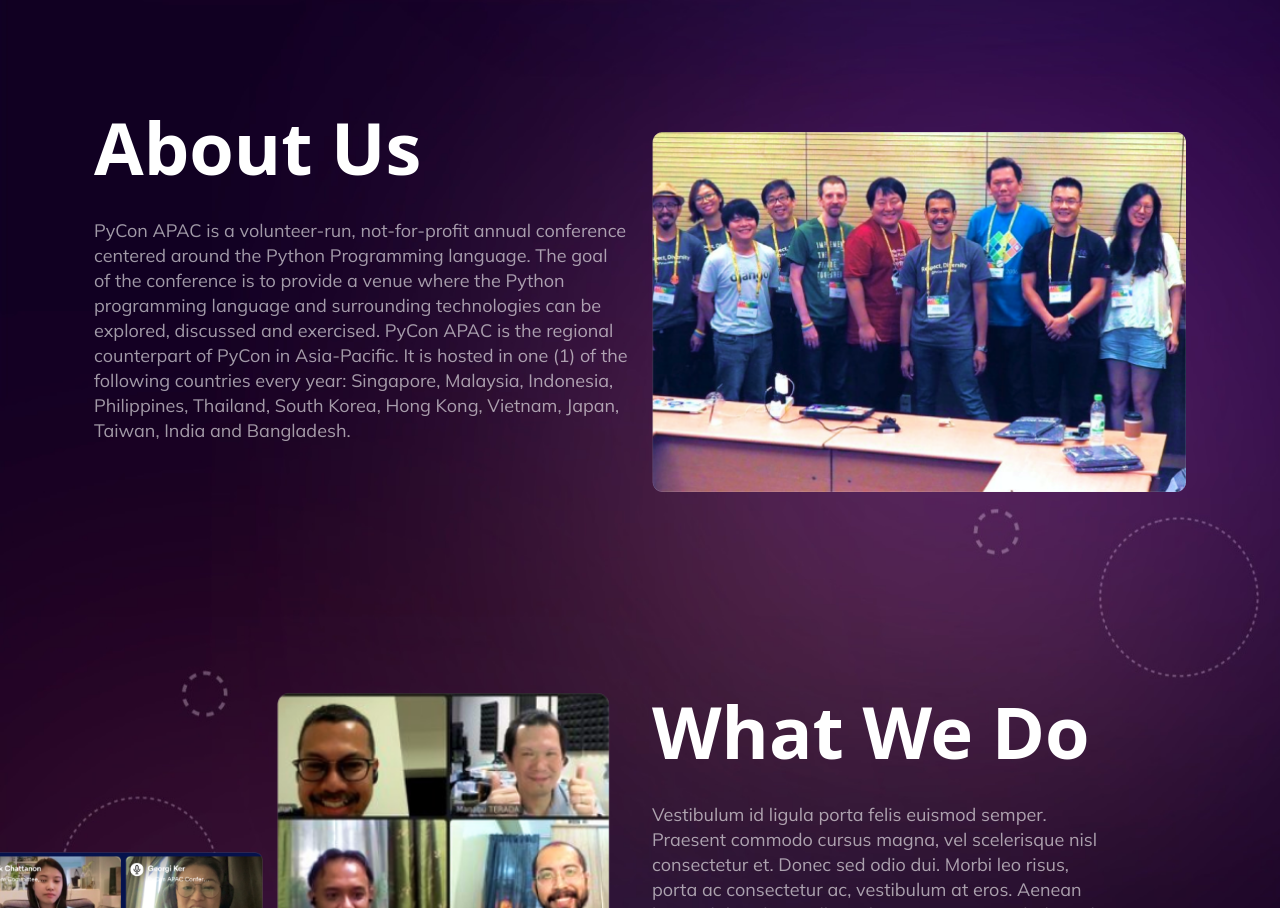
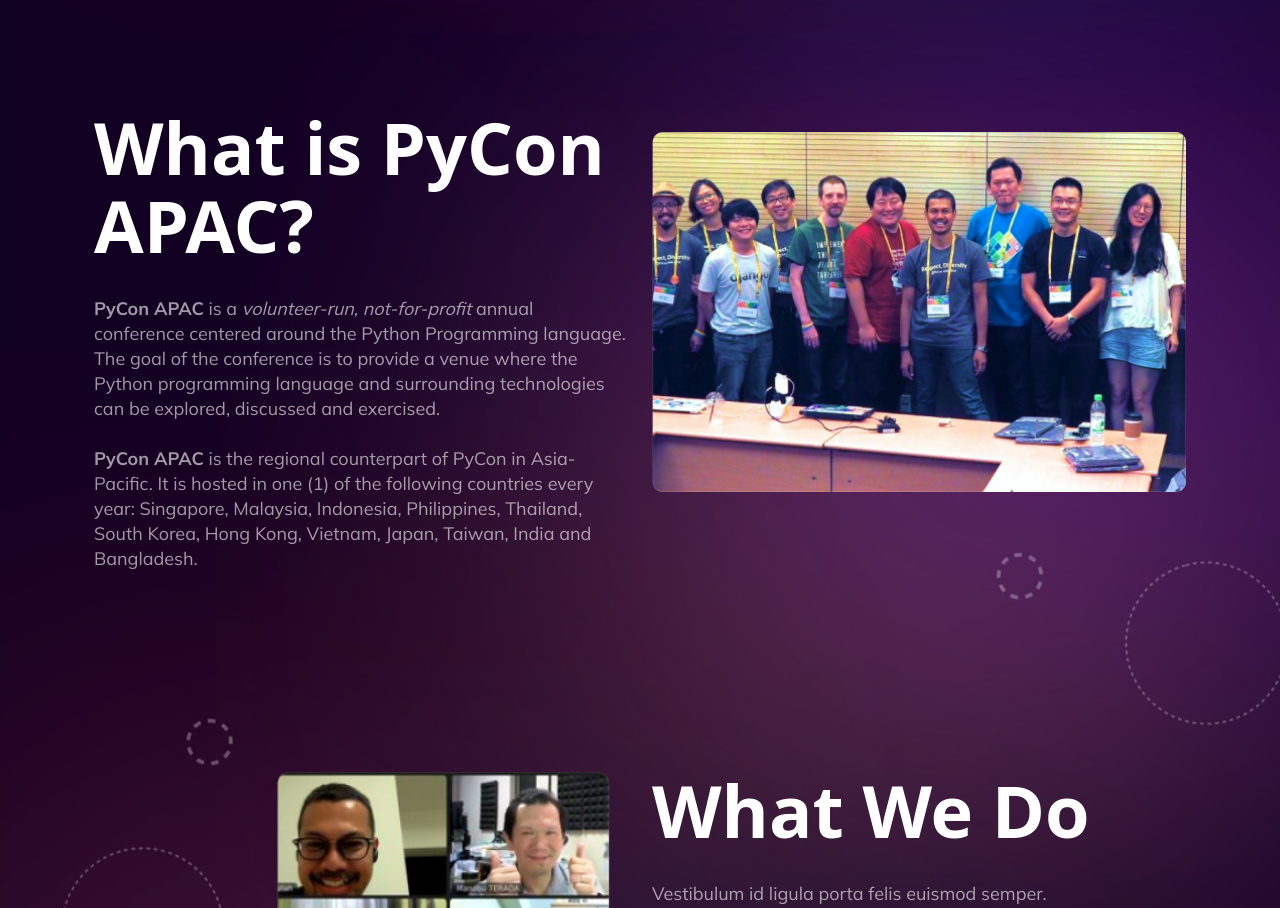
Before and after one commit to pythonph/pycon-apac-organizers, a React (Create React App) app: page / in a window 1280 px wide. Shown: the part 1361-2269 px from the top of the page. Built offline with nearby package versions, Linux system fonts and the light colour scheme.

Commit message:
Update About Us

```diff
--- a/src/views/about/About.tsx
+++ b/src/views/about/About.tsx
@@ -8,13 +8,14 @@
         <div className="col-lg-6 col-md-6 col-xs-12">
           <div className="left-text-content">
             <div className="section-heading">
-              <h1 className="text-white">About Us</h1>
-              <br />
+              <h1 className="text-white">What is PyCon APAC?</h1>
+              <br/>
             </div>
             <div className="medium-text text-white" style={{opacity: '60%'}}>
-              PyCon APAC is a volunteer-run, not-for-profit annual conference centered around the Python Programming language.
-              The goal of the conference is to provide a venue where the Python programming language and surrounding technologies can be explored, discussed and exercised.
-              PyCon APAC is the regional counterpart of PyCon in Asia-Pacific. It is hosted in one (1) of the following countries every year: Singapore, Malaysia, Indonesia, Philippines, Thailand, South Korea, Hong Kong, Vietnam, Japan, Taiwan, India and Bangladesh.
+              <strong>PyCon APAC</strong> is a <i>volunteer-run, not-for-profit</i> annual conference centered around the Python Programming language. The goal of the conference is to provide a venue where the Python programming language and surrounding technologies can be explored, discussed and exercised.
+             <br/>
+             <br/>
+              <strong>PyCon APAC</strong> is the regional counterpart of PyCon in Asia-Pacific. It is hosted in one (1) of the following countries every year: Singapore, Malaysia, Indonesia, Philippines, Thailand, South Korea, Hong Kong, Vietnam, Japan, Taiwan, India and Bangladesh.
             </div>
            </div>
         </div>
```
